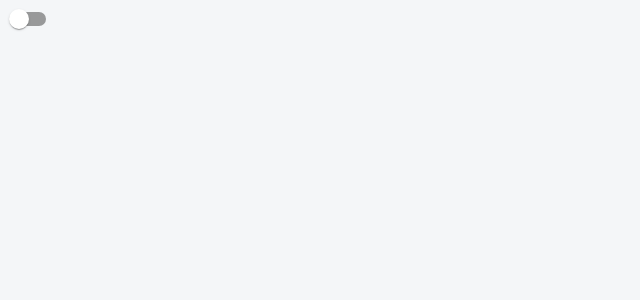
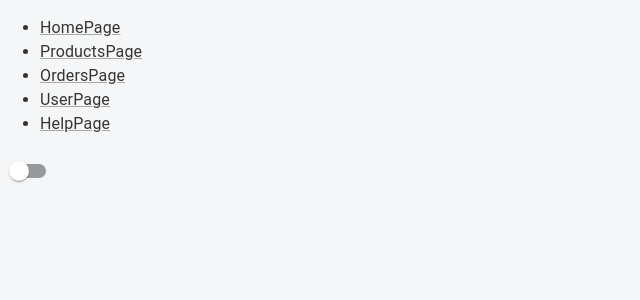
Before and after one commit to javokhirMuminov/burack-react, a React (Create React App) app: page / in a window 1280 px wide. Shown: the top 300 px of the page, without its empty margins (0-640 px from the left). Built offline with nearby package versions, Linux system fonts and the light colour scheme.

Commit message:
fix: develop burack  screen based components

```diff
--- a/src/app/App.tsx
+++ b/src/app/App.tsx
@@ -1,18 +1,41 @@
 import React from 'react';
 import '../css/app.css';
 import { Box, Container, Stack } from '@mui/system';
-import { Switch, Typography } from '@mui/material';
+import { Link, Switch, Typography } from '@mui/material';
 import { Button } from '@mui/base';
 import { ProductsPage } from './screens/productsPage';
 import { OrdersPage } from './screens/ordersPage';
-import { UsersPage } from './screens/userPage';
+import { UserPage } from './screens/userPage';
 import { Router } from 'react-router';
 
 
 function App() {
-  return(
-  <>
-    <Switch>
+  return (
+    <div>
+
+      <nav>
+        <ul>
+          <li>
+            <Link to="/">HomePage</Link>
+          </li>
+          <li>
+            <Link to="/products">ProductsPage</Link>
+          </li>
+          <li>
+            <Link to="/orders">OrdersPage</Link>
+          </li>
+          <li>
+            <Link to="/member-page">UserPage</Link>
+          </li>
+          <li>
+            <Link to="/helpPage">HelpPage</Link>
+          </li>
+        </ul>
+      </nav>
+
+
+
+       <Switch>
       <Router path="/products">
           <ProductsPage />
       </Router>
@@ -20,11 +43,11 @@ function App() {
           <OrdersPage />
       </Router>
       <Router path="/member-page">
-          <UsersPage />
+          <UserPage />
       </Router>
     </Switch>
+    </div>
 
-  </>
   );
 }
 
```
